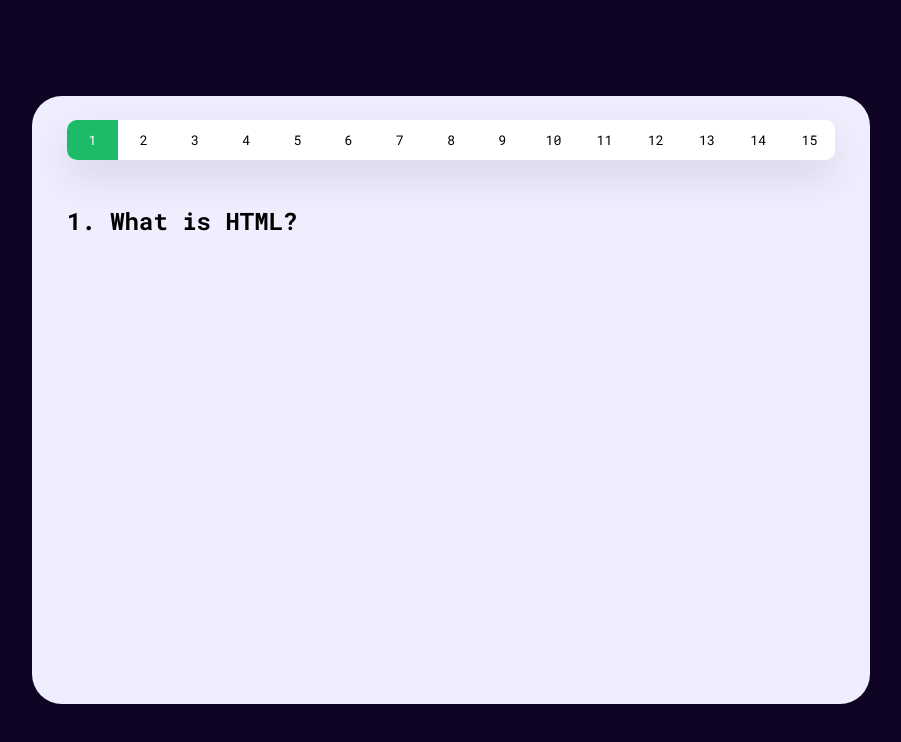
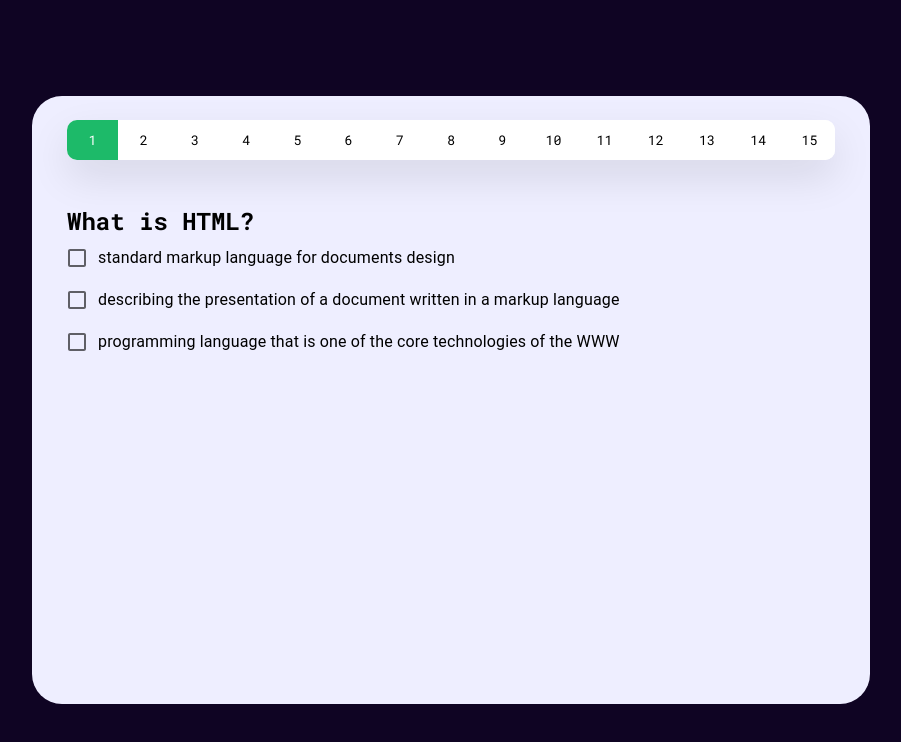
Before and after one commit to bigT01/front_quiz, a React (Create React App) app: page /participant/quiz in a window 1280 px wide. Shown: the top 742 px of the page, without its empty margins (189-1090 px from the left). Built offline with nearby package versions, Linux system fonts and the light colour scheme.

Commit message:
State and Check box created

```diff
--- a/package.json
+++ b/package.json
@@ -3,6 +3,9 @@
   "version": "0.1.0",
   "private": true,
   "dependencies": {
+    "@emotion/react": "^11.10.4",
+    "@emotion/styled": "^11.10.4",
+    "@mui/material": "^5.10.10",
     "@testing-library/jest-dom": "^5.16.5",
     "@testing-library/react": "^13.4.0",
     "@testing-library/user-event": "^13.5.0",
--- a/src/Page/Participant/QuizPage.tsx
+++ b/src/Page/Participant/QuizPage.tsx
@@ -1,12 +1,20 @@
 import {useState} from "react";
 import TabButton from "../../components/tabButton/TabButton";
+import State from "../../state/State";
+import {Checkbox, FormControlLabel, FormGroup} from "@mui/material";
+import CheckBoxForm from "../../components/CheckBoxForm/CheckBoxForm";
+
+interface answers {
+    id: number,
+    answer: number
+}
+
 
 const QuizPage = () => {
     const [tabPage, setTabPage] = useState<number>(1);
+    const [AnswerList, setAnswerList] = useState<answers[]>([])
 
-
-
-
+    console.log(AnswerList)
     return(
         <div className={'quiz_page'}>
             <div className="quiz_content">
@@ -14,8 +22,10 @@ const QuizPage = () => {
                     <TabButton tabNumber={tabPage} setTabNumber={setTabPage}/>
                 </div>
                 <div className="quiz-information">
-                    <div className="title"><h4>1. What is HTML?</h4></div>
-
+                    <div className="title"><h4>{State[0].html[tabPage-1]?.question}</h4></div>
+                    <div className="selection_wrapper">
+                        <CheckBoxForm id={State[0].html[tabPage-1]?.id} state={State[0].html[tabPage-1]?.variants} AnswerList={AnswerList} setAnswerList={setAnswerList}/>
+                    </div>
                 </div>
             </div>
         </div>
--- /dev/null
+++ b/src/components/CheckBoxForm/CheckBoxForm.tsx
@@ -0,0 +1,52 @@
+import {Checkbox, FormControlLabel, FormGroup} from "@mui/material";
+import State from "../../state/State";
+import React, {useEffect, useState} from "react";
+import CheckBoxSingle from "./CheckBoxSingle/CheckBoxSingle";
+
+interface answers {
+    id: number,
+    answer: number
+}
+
+interface variantIc{
+    id: number,
+    variant: string
+}
+
+interface props {
+    state: variantIc[],
+    id: number,
+    AnswerList: answers[],
+    setAnswerList:  React.Dispatch<React.SetStateAction<answers[]>>
+}
+
+const CheckBoxForm = ({state, AnswerList, setAnswerList, id}:props) =>{
+    const [checked, setChecked] = useState<number>(-1)
+
+    useEffect(() => {
+        for (let i = 0; i< AnswerList.length; i++){
+            if(AnswerList[i].id === id){
+                setChecked(AnswerList[i].answer)
+            }
+        }
+    }, [])
+
+    useEffect(() => {
+        let answer: answers = {
+            id : id,
+            answer: checked
+        }
+
+        setAnswerList(oldArr => [...oldArr, answer])
+    }, [checked])
+
+    const CheckList = state.map(variant => <CheckBoxSingle key={variant.id} checked={checked} setChecked={setChecked} label={variant.variant} variant_id={variant.id}/>)
+    return (
+        <FormGroup>
+            {CheckList}
+        </FormGroup>
+    );
+
+}
+
+export default CheckBoxForm
--- /dev/null
+++ b/src/components/CheckBoxForm/CheckBoxSingle/CheckBoxSingle.tsx
@@ -0,0 +1,24 @@
+import {Checkbox, FormControlLabel} from "@mui/material";
+import React from "react";
+
+interface props{
+    checked: number,
+    setChecked:  React.Dispatch<React.SetStateAction<number>>,
+    label: string,
+    variant_id: number
+
+}
+
+const CheckBoxSingle = ({checked, setChecked, variant_id, label}:props) => {
+    return(
+        <FormControlLabel
+            control={<Checkbox
+                defaultChecked
+                color="success"
+                onChange={() => checked !== variant_id ? setChecked(variant_id) : setChecked(-1)}
+                checked={checked === variant_id}/>}
+            label={label} />
+    )
+}
+
+export default CheckBoxSingle;
--- /dev/null
+++ b/src/state/State.tsx
@@ -0,0 +1,58 @@
+const State : any[] = [
+    {
+        html: [
+            {
+                id: 1,
+                question : 'What is HTML?',
+                variants: [
+                    {
+                        id: 1,
+                        variant: 'standard markup language for documents design'
+                    },
+                    {
+                        id: 2,
+                        variant: 'describing the presentation of a document written in a markup language'
+                    },
+                    {
+                        id: 3,
+                        variant: 'programming language that is one of the core technologies of the WWW'
+                    }
+                ],
+                answer_id : 1
+            },
+            {
+                id: 2,
+                question : 'By whom was made HTML?',
+                variants: [
+                    {
+                        id: 1,
+                        variant: 'Bruse Lee'
+                    },
+                    {
+                        id: 2,
+                        variant: 'Tom Huck'
+                    },
+                    {
+                        id: 3,
+                        variant: 'Tim Berners Lee'
+                    }
+                ],
+                answer_id : 3
+            }
+        ],
+
+        css: [
+            {
+
+            }
+        ],
+
+        js: [
+            {
+
+            }
+        ]
+    }
+]
+
+export default State;
```
Also changed, not shown: 1 other file (tests, documents, lock files or other folders).
